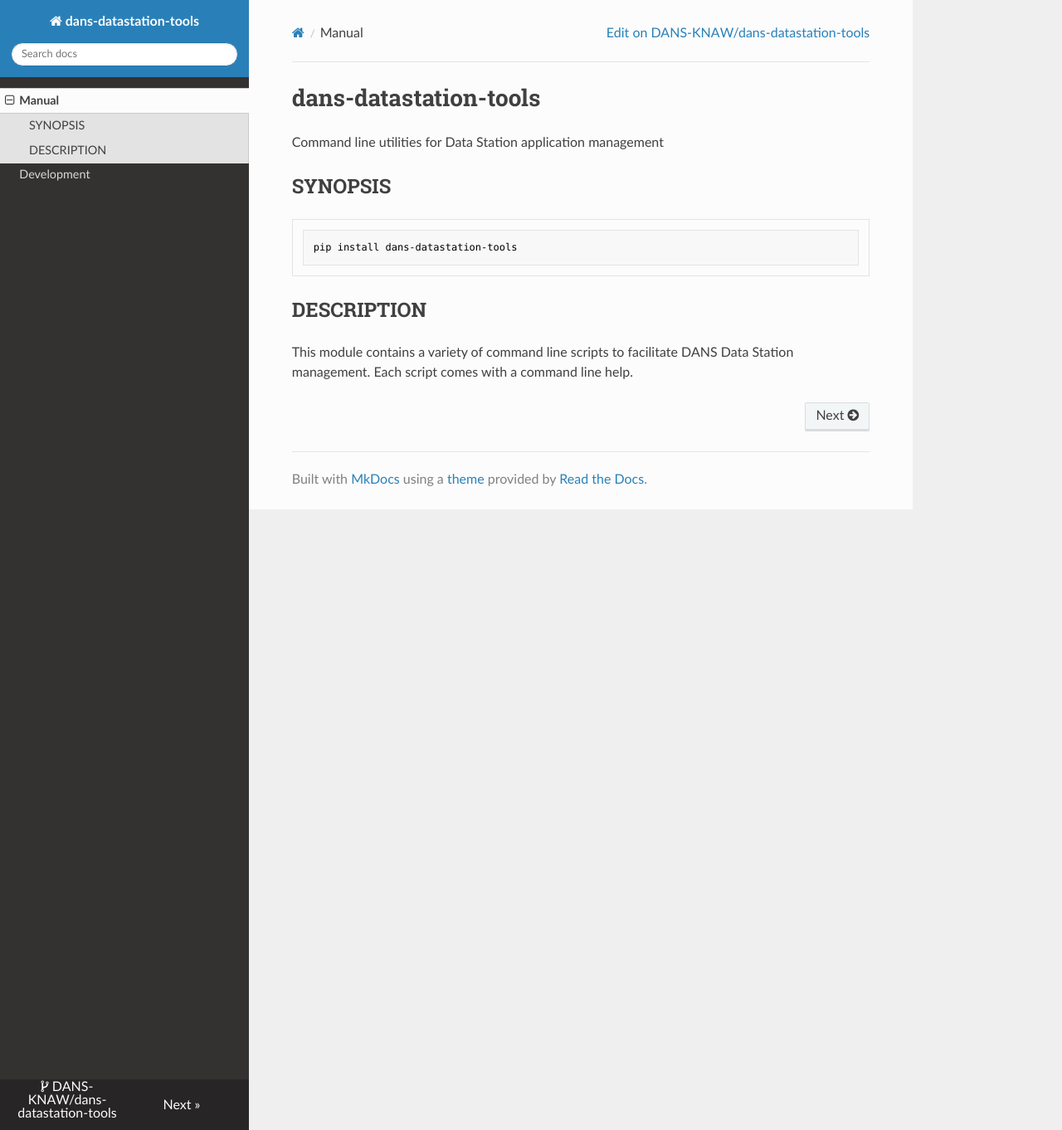
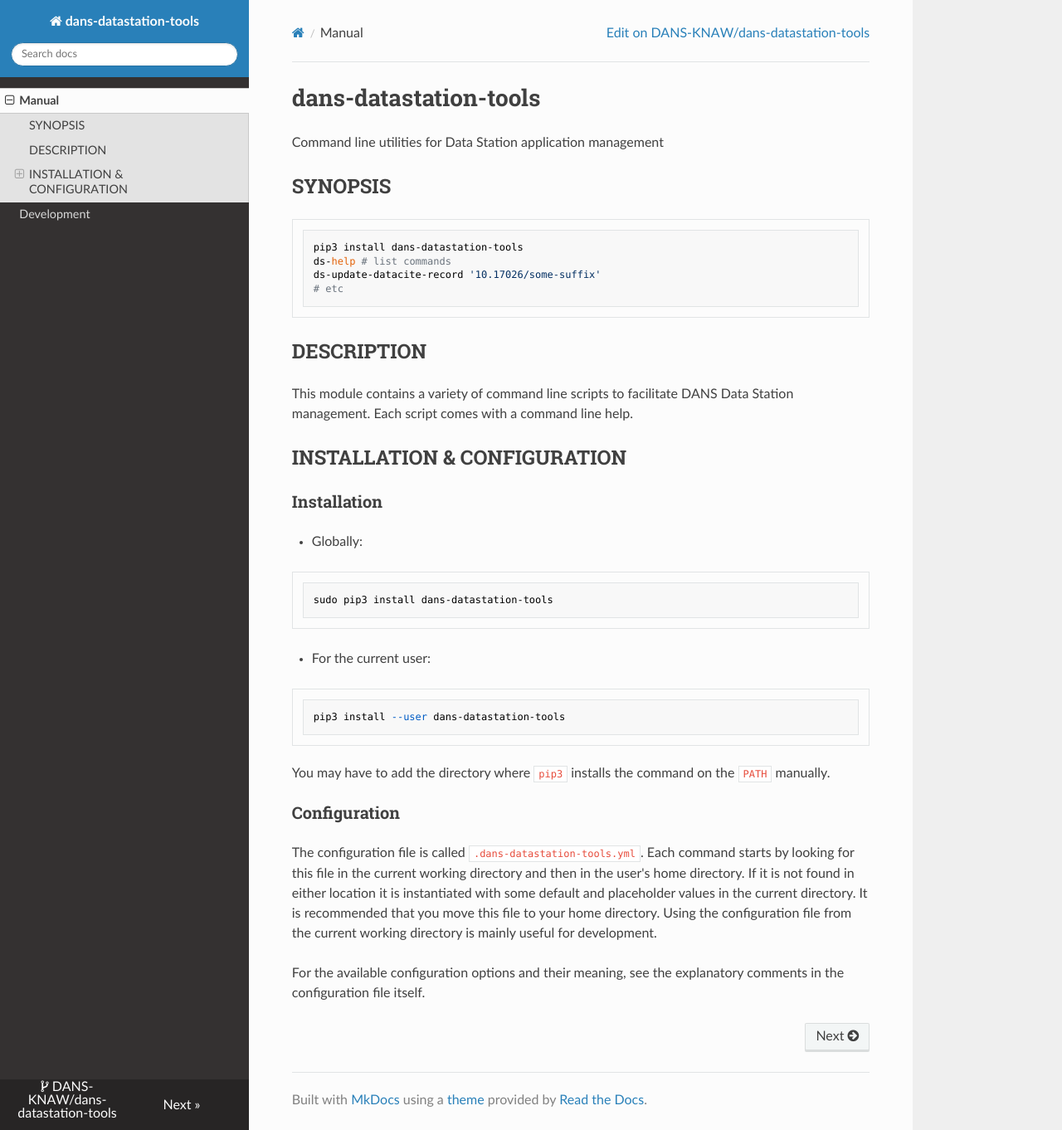
Before and after one commit to janvanmansum/dans-datastation-tools, an MkDocs documentation site: the page built from docs/index.md, in a window 1280 px wide and 1362 px high. Shown: the whole window at 83% size. Built offline with MkDocs 1.6.1, drawn with Linux system fonts in a browser that asks for light colours; nearby versions of some CDN libraries.

Commit message:
Refactored config file location

````diff
--- a/docs/index.md
+++ b/docs/index.md
@@ -7,10 +7,10 @@
 --------
 
 ```bash
-pip install dans-datastation-tools
-
-
-
+pip3 install dans-datastation-tools
+ds-help # list commands
+ds-update-datacite-record '10.17026/some-suffix'
+# etc
 
 ```
 
@@ -19,3 +19,33 @@
 
 This module contains a variety of command line scripts to facilitate DANS Data Station management. Each script comes
 with a command line help.
+
+
+INSTALLATION & CONFIGURATION
+----------------------------
+
+### Installation
+
+* Globally:
+
+  ```bash
+  sudo pip3 install dans-datastation-tools
+  ```
+
+* For the current user:
+
+  ```bash
+  pip3 install --user dans-datastation-tools
+  ```
+  You may have to add the directory where `pip3` installs the command on the `PATH` manually.
+
+### Configuration
+
+The configuration file is called `.dans-datastation-tools.yml`. Each command starts by looking for this file in the
+current working directory and then in the user's home directory. If it is not found in either location it is
+instantiated with some default and placeholder values in the current directory. It is recommended that you move this
+file to your home directory. Using the configuration file from the current working directory is mainly useful for
+development.
+
+For the available configuration options and their meaning, see the explanatory comments in the configuration file
+itself.
--- a/pyproject.toml
+++ b/pyproject.toml
@@ -1,6 +1,6 @@
 [tool.poetry]
 name = "dans-datastation-tools"
-version = "0.2.1"
+version = "0.2.2"
 description = "Command line utilities for Data Station application management"
 authors = ["DANS-KNAW"]
 packages = [
````
Also changed, not shown: src/datastation/example-dans-datastation-tools.yml (renamed from src/datastation/example-config.yml), 3 other files.
